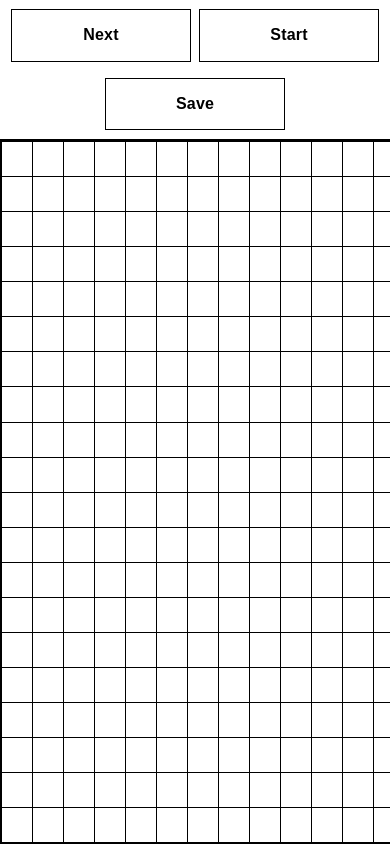
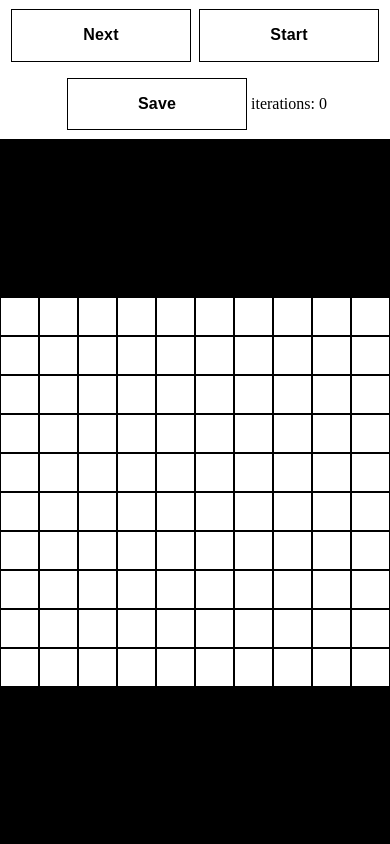
Before and after one commit to jakent/game-of-life-interactive, a React app: page / in a window 390 px wide. Built offline with nearby package versions, Linux system fonts and the light colour scheme.

Commit message:
Making cells responsive to screen size, adding generation counter, cell animation on hover

```diff
--- a/src/components/Cell/cell.scss
+++ b/src/components/Cell/cell.scss
@@ -1,12 +1,25 @@
 @import '../_mixins.scss';
 
 .cell {
-  flex: 1;
-  padding: 0;
+  border: $cell-margin--height solid $background-black;
+  color: white;
+  font-weight: bold;
+  font-size: 1.5em;
+  text-align: center;
+  flex: 1 0 0;
+  min-width: 1.5em;
+  max-width: 3em;
+}
+.cell:before {
+  content: "";
+  display: block;
+  padding-top: 100%;
+  float: left;
+}
 
-  margin: $cell-margin--height $cell-margin--width;
-  max-width: $cell-max-width;
-  min-width: $cell-min-width;
+.cell:hover {
+  transition: all .2s ease-in-out;
+  transform: scale(1.1);
 }
 
 .dead {
--- a/src/components/Cell/index.jsx
+++ b/src/components/Cell/index.jsx
@@ -12,12 +12,12 @@ export class Cell extends Component {
     const val = 255 / generationsAlive;
     const style = {backgroundColor: `rgb(${val}, ${val}, ${val})`};
 
-    return <td
+    return <div
       className={`cell ${alive ? 'alive' : 'dead'}`}
       // style={style}
       onClick={() => changeCellState({alive: !alive, position: position})}>
       {/*{generationsAlive}*/}
-    </td>;
+    </div>;
   }
 }
 
--- a/src/components/Game/game.scss
+++ b/src/components/Game/game.scss
@@ -40,9 +40,15 @@ html, body {
       padding: 16px 32px;
       text-align: center;
       text-decoration: none;
-      transition: background .2s;
+      //transition: background .2s;
       min-height: 52px;
       min-width: 180px;
+      //transition: all .2s ease-in-out;
+
+    }
+
+    .control:hover {
+      transform: scale(1.05);
     }
 
     .start, .save {
--- a/src/components/Game/index.jsx
+++ b/src/components/Game/index.jsx
@@ -36,7 +36,7 @@ export class Game extends Component {
   }
 
   render() {
-    const {grid} = this.props;
+    const {grid, iterations} = this.props;
 
     return <section className="game">
       <div className="controls">
@@ -48,6 +48,7 @@ export class Game extends Component {
         {this.state.savedCells.reverse().map((cells, i) => <button key={i}
                                                                    className="control reset"
                                                                    onClick={() => this.props.reset(cells)}>Reset</button>)}
+        iterations: {iterations}
         {/*<input type="range" min="1" max="2000" step ="50" value ="200" onChange={(event) => console.log('adf', event)} />*/}
       </div>
       <div className="full">
@@ -59,7 +60,8 @@ export class Game extends Component {
 
 const mapStateToProps = (store) => {
   return {
-    grid: store.grid
+    grid: store.grid,
+    iterations: store.iterations
   }
 };
 const mapDispatchToProps = {nextGeneration, startGeneration, reset};
--- a/src/components/Grid/grid.scss
+++ b/src/components/Grid/grid.scss
@@ -1,29 +1,28 @@
 @import '../_mixins.scss';
-
-.row {
-  display: flex;
-  flex: 1;
-  flex-direction: row;
-  flex-wrap: nowrap;
-  justify-content: center;
-  width: 100%;
-
-  max-height: $cell-max-height;
-  min-height: $cell-min-height;
-}
 
 .grid {
   height: 100%;
-  width: 100%;
 
-  border-spacing: $cell-padding $cell-padding;
-  border-collapse: separate;
-  border-color: $background-white;
+  display: flex;
+  justify-content: center;
+  align-items: center;
+  min-height: min-content;
+  min-width: min-content;
+}
 
-  tbody {
-    display: flex;
-    flex-direction: column;
-    justify-content: center;
-    height: 100%;
-  }
+.centered {
+  flex: 1;
 }
+
+.row {
+  padding: 0;
+  margin: 0;
+  list-style: none;
+  display: flex;
+  flex-direction: row;
+  justify-content: center;
+  align-items: center;
+  line-height:30px;
+  min-height: min-content;
+  min-width: min-content;
+}
--- a/src/components/Grid/index.jsx
+++ b/src/components/Grid/index.jsx
@@ -7,11 +7,10 @@ class Grid extends Component {
   render() {
     const {cells} = this.props;
 
-    return <table className="grid">
-      <tbody>
-
+    return <div className="grid">
+      <div className="centered">
         {cells.map((row, y) =>
-        <tr className={`row y${y}`} key={y}>
+          <div className={`row y${y}`} key={y}>
             {row.map((cell, x) =>
               <Cell key={`x${x}-y${y}`}
                     alive={cell.alive}
@@ -19,10 +18,10 @@ class Grid extends Component {
                     generationsAlive={cell.generationsAlive}
               />
             )}
-        </tr>
+          </div>
         )}
-      </tbody>
-    </table>;
+      </div>
+    </div>;
   }
 }
 
--- a/src/domain/Grid.js
+++ b/src/domain/Grid.js
@@ -24,7 +24,7 @@ export default class Grid {
     return livingNeighbors;
   }
 
-  findLivingNeighbors2({x, y}) {
+  findToroidalNeighbors({x, y}) {
     let livingNeighbors = 0;
 
     let xMax = this.cells[0].length;
@@ -47,11 +47,13 @@ export default class Grid {
     return livingNeighbors;
   }
 
-  nextGeneration() {
+  nextGeneration(toroidal = false) {
+    const neighborFunction = (pos) => toroidal ? this.findToroidalNeighbors(pos) : this.findLivingNeighbors(pos);
+
     return new Grid(
       this.cells.map((row) => {
         return row.map((cell) => {
-          return cell.transform(this.findLivingNeighbors2(cell.position));
+          return cell.transform(neighborFunction(cell.position));
         })
       })
     )
--- a/src/store/index.js
+++ b/src/store/index.js
@@ -9,9 +9,10 @@ export const startGeneration = () => ({type: 'START_GENERATION'});
 export const reset = (data) => ({type: 'RESET', data});
 
 const defaultState = {
-  grid: Grid.createEmpty(20, 20)
-  // grid: Grid.createRandom(20, 20)
-  // grid: Grid.from(preset)
+  grid: Grid.createEmpty(10, 10),
+  // grid: Grid.createRandom(20, 20),
+  // grid: Grid.from(preset),
+  iterations: 0
 };
 
 const reducer = (state = defaultState, action) => {
@@ -21,10 +22,10 @@ const reducer = (state = defaultState, action) => {
       return Object.assign({}, state, {grid: updatedGrid});
     case 'START_GENERATION':
     case 'NEXT_GENERATION':
-      return Object.assign({}, state, { grid: state.grid.nextGeneration() });
+      return Object.assign({}, state, { grid: state.grid.nextGeneration(true), iterations: state.iterations + 1 });
     case 'RESET':
       console.log(JSON.stringify(action.data));
-      return Object.assign({}, state, { grid: new Grid(action.data) });
+      return Object.assign({}, state, { grid: new Grid(action.data), iterations: 0 });
     default:
       return state;
   }
```
Also changed, not shown: 1 other file (tests, documents, lock files or other folders). Lines whose indentation alone changed are shown as unchanged.
